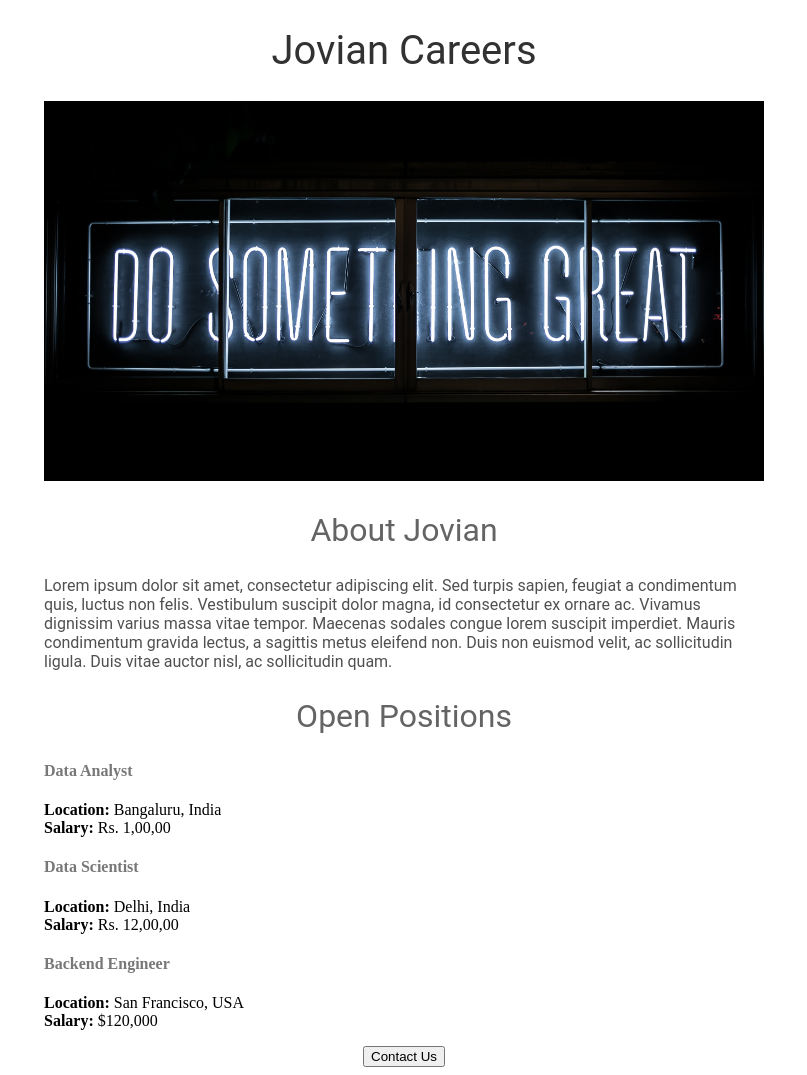
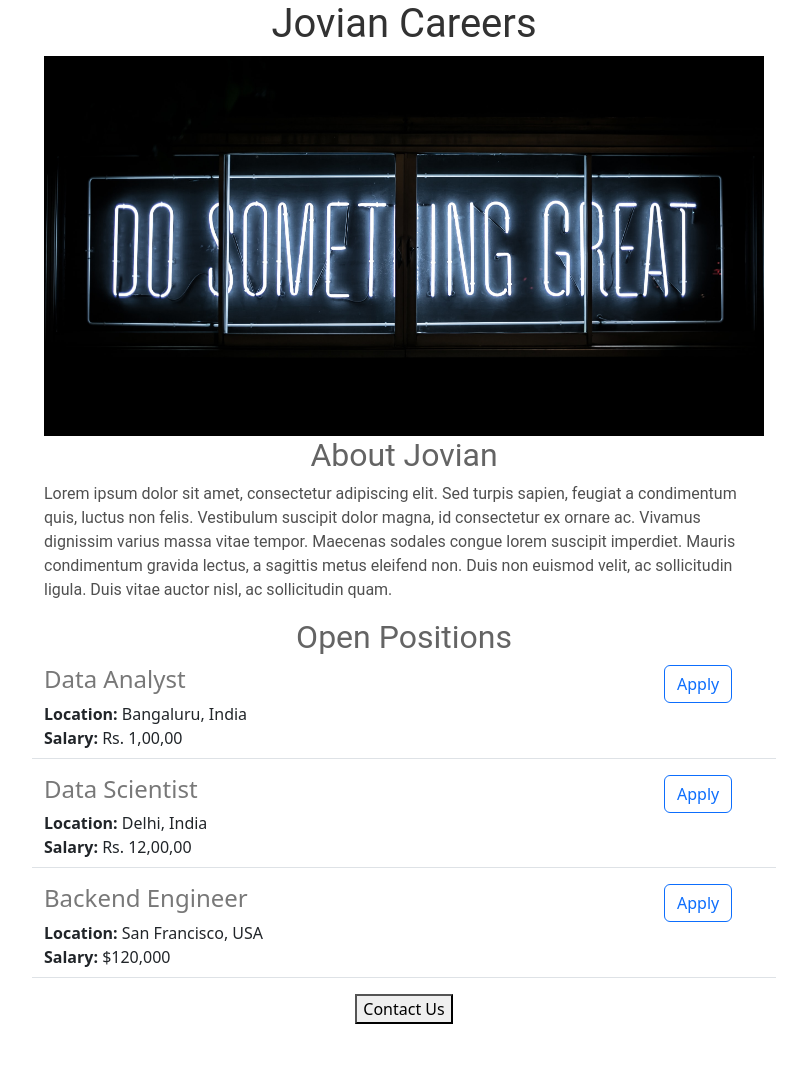
Before and after one commit to sindrigils/flask-project, a Flask app: page / in a window 1280 px wide. Shown: the whole page, without its empty margins (236-1043 px from the left). After the commit the page ends 1024 px from the top, so only its background shows below. Run offline with Flask 2, Linux system fonts and the light colour scheme.

Commit message:
added buttons and dynamic data

```diff
--- a/main.py
+++ b/main.py
@@ -1,4 +1,4 @@
-from flask import Flask, render_template
+from flask import Flask, render_template, jsonify
 
 app = Flask(__name__)
 
@@ -30,5 +30,9 @@
     return render_template("home.html", jobs=JOBS)
 
 
+@app.route("/api/jobs")
+def list_jobs():
+    return jsonify(JOBS)
+
 if __name__ == "__main__":
     app.run(host="0.0.0.0", debug=True, port=(8080))
--- a/templates/home.html
+++ b/templates/home.html
@@ -2,7 +2,10 @@
 
 <html>
     <head>
+        <meta charset="utf-8">
+        <meta name="viewport" content="width=device-width, initial-scale=1">
         <title>Job Application</title>
+        <link href="https://cdn.jsdelivr.net/npm/bootstrap@5.3.0-alpha1/dist/css/bootstrap.min.css" rel="stylesheet" integrity="sha384-GLhlTQ8iRABdZLl6O3oVMWSktQOp6b7In1Zl3/Jr59b6EGGoI1aFkw7cmDA6j6gD" crossorigin="anonymous">
 
         <style>
             h1 {
--- a/templates/jobitem.html
+++ b/templates/jobitem.html
@@ -1,8 +1,13 @@
 
-<div style="margin-bottom: 16px;">
-    <h4 style="color: rgb(120,120,120)" margin-bottom: 4px;>{{job["title"]}}</h4>
-    <div><b>Location: </b>{{job["location"]}}</div>
-    {% if "salary" in job %}
-        <div><b>Salary: </b>{{job["salary"]}}</div>
-    {% endif %}
+<div class="border-bottom row" style="margin-bottom: 16px; padding-bottom: 8px;">
+    <div class="col-10">
+        <h4 style="color: rgb(120,120,120)" margin-bottom: 4px;>{{job["title"]}}</h4>
+        <div><b>Location: </b>{{job["location"]}}</div>
+
+        {% if "salary" in job %}
+            <div><b>Salary: </b>{{job["salary"]}}</div>
+        {% endif %}
+    </div>
+    <div class="col-2"><button type="button" class="btn btn-outline-primary">Apply</button></div>
+
 </div>
```
